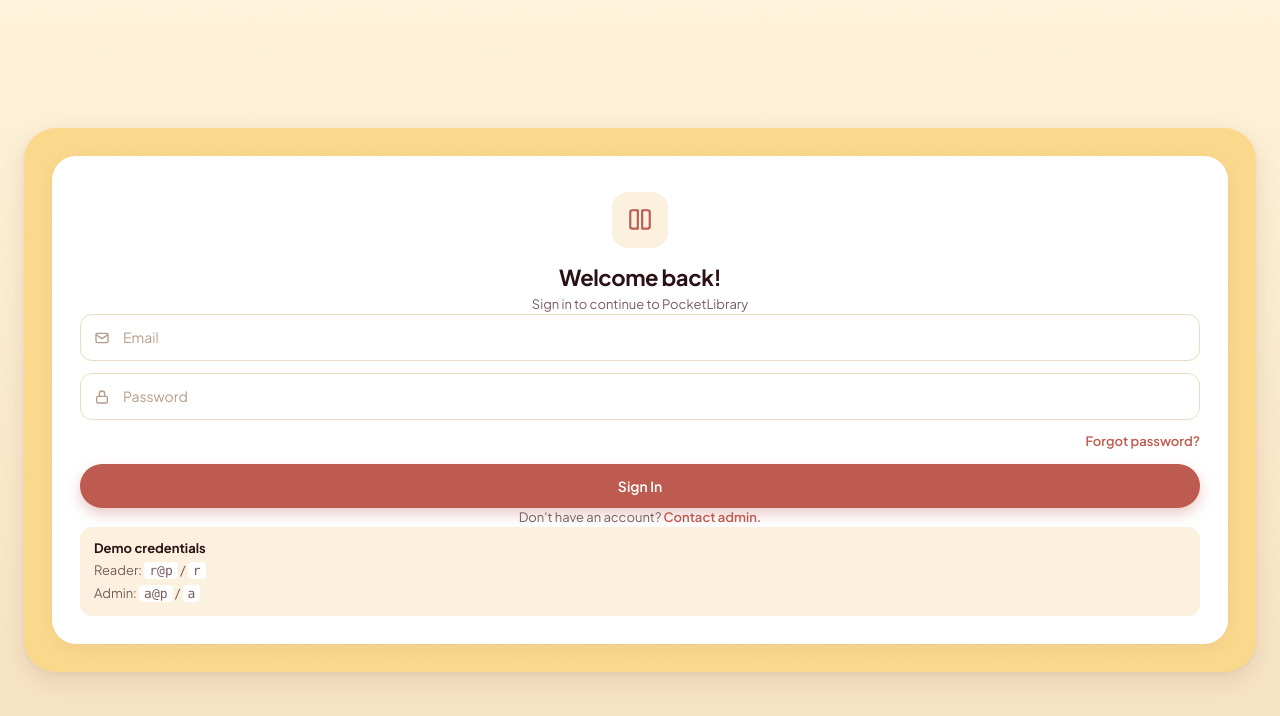
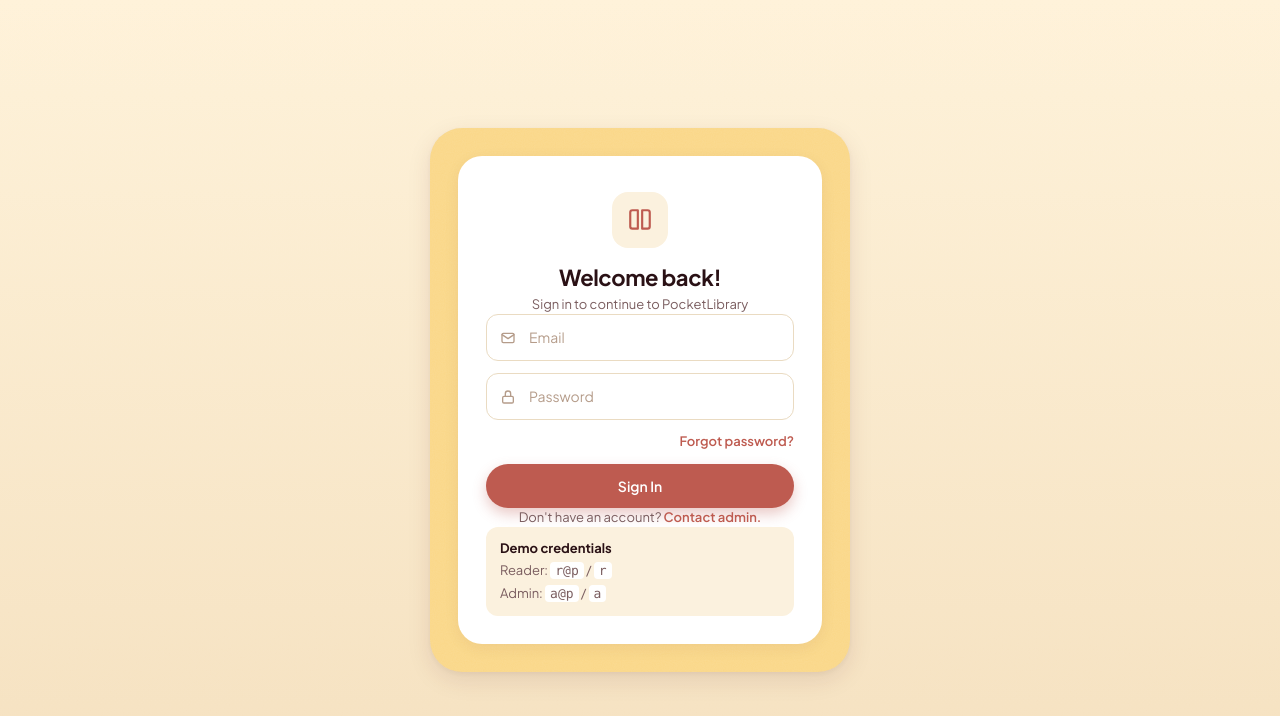
Before and after one commit to rohinigudimetla/Pocket-Library, a React (Vite) app: page /login in a window 1280 px wide. Shown: the top 716 px of the page. Built offline with nearby package versions, Linux system fonts and the light colour scheme.

Commit message:
fix: use --max-width-auth-card so max-w-auth-card utility generates correctly
https://claude.ai/code/session_018DJxcs4539iyAWjiqgfqKu

```diff
--- a/src/index.css
+++ b/src/index.css
@@ -200,7 +200,7 @@
 	--spacing-button-lg: var(--raw-space-13); /* 52 — h-button-lg + w-button-lg */
 
 	/* ═══════════════ WIDTHS ═══════════════ */
-	--width-auth-card: 420px; /* login/auth card max-width */
+	--max-width-auth-card: 420px; /* login/auth card max-width */
 
 	/* ═══════════════ TYPOGRAPHY ═══════════════ */
 
```
